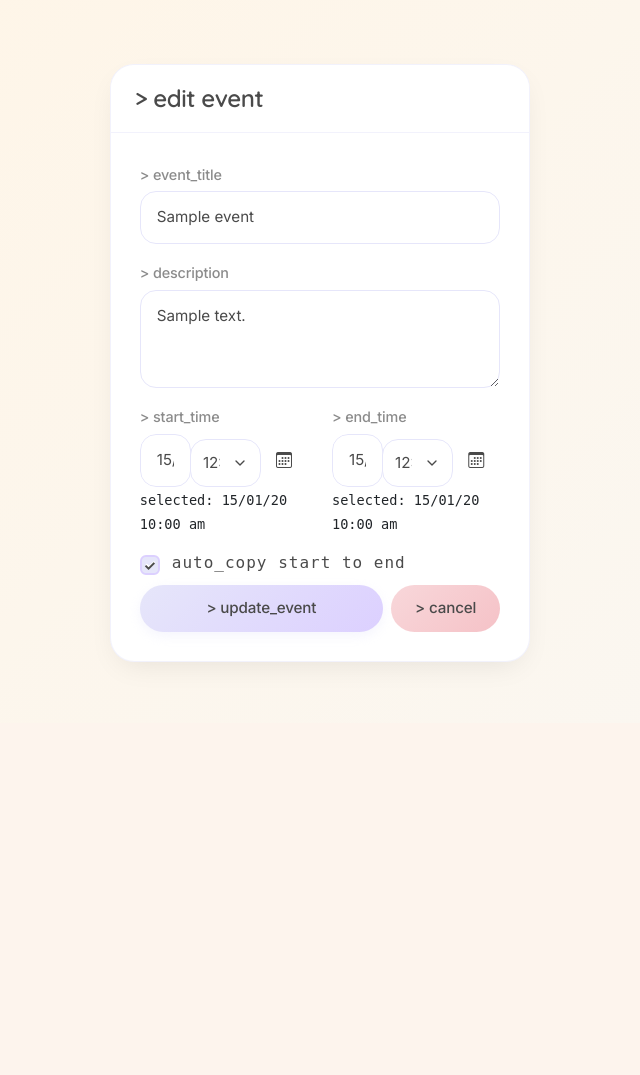
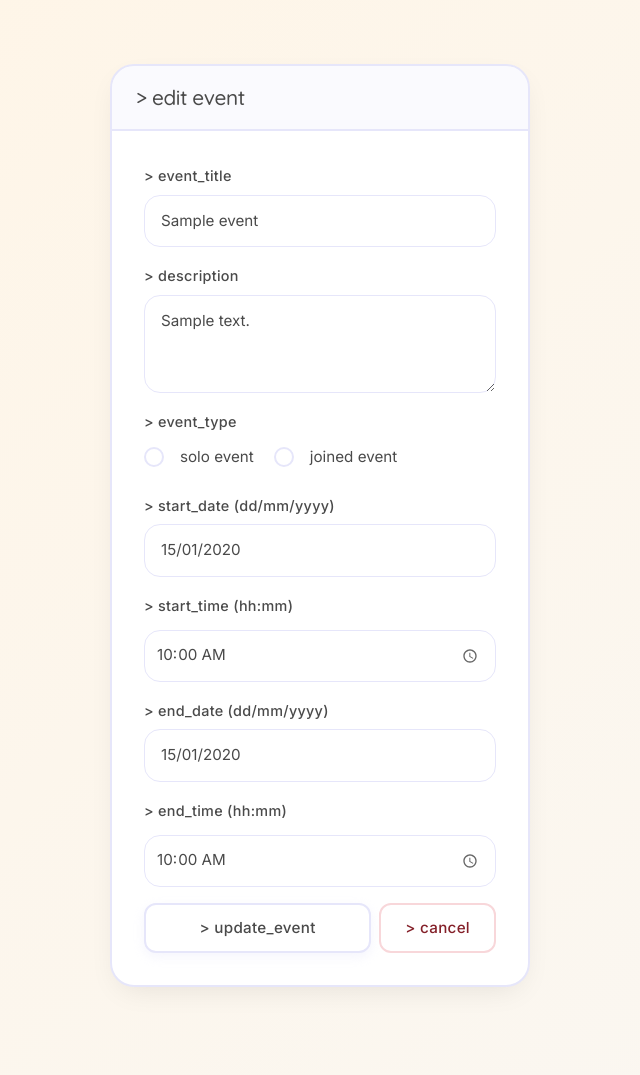
Before and after one commit to schizoscar/sumire-mia-app, a Flask app: page /calendar/edit/1 in a window 1280 px wide. Shown: the part 77-1152 px from the top of the page, without its empty margins (320-960 px from the left). Before the commit the page ends 742 px from the top, so only its background shows below. Run offline with Flask 3, Linux system fonts and the light colour scheme; a user stored in the database is signed in; tables that the repository leaves empty hold one stand-in row (values such as "Sample post"); some libraries are stand-ins or nearby versions.

Commit message:
fix calendar edit form styling and time input functionality

```diff
--- a/app/routes/calendar.py
+++ b/app/routes/calendar.py
@@ -106,33 +106,54 @@ def edit(event_id):
     if request.method == 'POST':
         event.title = request.form.get('title')
         event.description = request.form.get('description')
+        event.event_type = request.form.get('event_type', 'solo')
 
-        # Get the date strings
+        # Handle joined event user
+        joined_user_id = request.form.get('joined_user_id')
+        event.joined_user_id = int(joined_user_id) if joined_user_id and event.event_type == 'joined' else None
+
+        # Get the date and time strings
         start_date_str = request.form.get('start_date')
+        start_time_str = request.form.get('start_time')
         end_date_str = request.form.get('end_date')
+        end_time_str = request.form.get('end_time')
 
         try:
-            # Parse date in DD/MM/YY HH:MM AM/PM format
-            event.start_date = datetime.strptime(start_date_str, '%d/%m/%y %I:%M %p')
-            event.end_date = datetime.strptime(end_date_str, '%d/%m/%y %I:%M %p')
+            # Parse start date and time
+            if start_date_str and start_time_str:
+                start_datetime_str = f"{start_date_str} {start_time_str}"
+                event.start_date = datetime.strptime(start_datetime_str, '%d/%m/%Y %H:%M')
+
+            # Parse end date and time
+            if end_date_str and end_time_str:
+                end_datetime_str = f"{end_date_str} {end_time_str}"
+                event.end_date = datetime.strptime(end_datetime_str, '%d/%m/%Y %H:%M')
 
             db.session.commit()
             flash('Event updated successfully!', 'success')
             return redirect(url_for('calendar.index'))
 
         except ValueError as e:
-            print(f"Date parsing error: {e}")  # Debug print
-            flash('Invalid date format. Please use DD/MM/YY format.', 'error')
+            print(f"Date parsing error: {e}")
+            flash('Invalid date/time format. Please use DD/MM/YYYY for dates and HH:MM for times.', 'error')
 
     # Format dates for display in the form
-    formatted_start = event.start_date.strftime('%d/%m/%y %I:%M %p') if event.start_date else ''
-    formatted_end = event.end_date.strftime('%d/%m/%y %I:%M %p') if event.end_date else ''
+    formatted_start_date = event.start_date.strftime('%d/%m/%Y') if event.start_date else ''
+    formatted_start_time = event.start_date.strftime('%H:%M') if event.start_date else '12:00'
+    formatted_end_date = event.end_date.strftime('%d/%m/%Y') if event.end_date else ''
+    formatted_end_time = event.end_date.strftime('%H:%M') if event.end_date else '13:00'
+
+    # Get all users for the joined event dropdown
+    from app.models.user import User
+    users = User.query.all()
 
     return render_template('calendar/edit.html', title='Edit Event',
                          event=event,
-                         formatted_start=formatted_start,
-                         formatted_end=formatted_end)
-
+                         formatted_start_date=formatted_start_date,
+                         formatted_start_time=formatted_start_time,
+                         formatted_end_date=formatted_end_date,
+                         formatted_end_time=formatted_end_time,
+                         users=users)
 @calendar_bp.route('/delete/<int:event_id>')
 @login_required
 def delete(event_id):
--- a/app/templates/calendar/edit.html
+++ b/app/templates/calendar/edit.html
@@ -22,37 +22,64 @@
                         <textarea class="form-control" id="description" name="description" rows="3">{{ event.description or '' }}</textarea>
                     </div>
 
-                    <div class="row">
-                        <div class="col-md-6 mb-3">
-                            <label for="start_date" class="form-label">> START_TIME</label>
-                            <div class="input-group">
-                                <input type="text" class="form-control datetime-picker" id="start_date" name="start_date"
-                                       placeholder="Click to select date"
-                                       value="{{ formatted_start }}" required readonly>
-                                <span class="input-group-text date-icon" style="background: transparent; border: 1px solid var(--neon-purple); cursor: pointer;" onclick="$('#start_date').datepicker('show');">
-                                    <i class="bi bi-calendar3" style="color: var(--neon-purple);"></i>
-                                </span>
-                            </div>
-                            <small class="form-text text-date-example">Selected: <span id="start_display">{{ formatted_start or 'Not set' }}</span></small>
-                        </div>
-
-                        <div class="col-md-6 mb-3">
-                            <label for="end_date" class="form-label">> END_TIME</label>
-                            <div class="input-group">
-                                <input type="text" class="form-control datetime-picker" id="end_date" name="end_date"
-                                       placeholder="Click to select date"
-                                       value="{{ formatted_end }}" required readonly>
-                                <span class="input-group-text date-icon" style="background: transparent; border: 1px solid var(--neon-pink); cursor: pointer;" onclick="$('#end_date').datepicker('show');">
-                                    <i class="bi bi-calendar3" style="color: var(--neon-pink);"></i>
-                                </span>
-                            </div>
-                            <small class="form-text text-date-example">Selected: <span id="end_display">{{ formatted_end or 'Not set' }}</span></small>
+                    <!-- Simple Radio Button for Event Type -->
+                    <div class="mb-4">
+                        <label class="form-label">> EVENT_TYPE</label>
+                        <div class="simple-radio-group">
+                            <label class="simple-radio">
+                                <input type="radio" name="event_type" value="solo" {% if event.event_type == 'solo' %}checked{% endif %}>
+                                <span>solo event</span>
+                            </label>
+                            <label class="simple-radio">
+                                <input type="radio" name="event_type" value="joined" {% if event.event_type == 'joined' %}checked{% endif %}>
+                                <span>joined event</span>
+                            </label>
                         </div>
                     </div>
 
-                    <div class="mb-3 form-check">
-                        <input type="checkbox" class="form-check-input" id="copy_end" checked>
-                        <label class="form-check-label" for="copy_end">AUTO_COPY START TO END</label>
+                    <!-- User Selector for Joined Events -->
+                    <div class="user-selector mb-4" id="userSelector" {% if event.event_type != 'joined' %}style="display: none;"{% endif %}>
+                        <label for="joined_user" class="form-label">> JOIN WITH</label>
+                        <select class="form-control" id="joined_user" name="joined_user_id">
+                            <option value="">select a user...</option>
+                            {% for user in users %}
+                                {% if user.id != current_user.id %}
+                                <option value="{{ user.id }}" {% if event.joined_user_id == user.id %}selected{% endif %}>
+                                    {{ user.username }}
+                                </option>
+                                {% endif %}
+                            {% endfor %}
+                        </select>
+                    </div>
+
+                    <div class="mb-3">
+                        <label for="start_date" class="form-label">> START_DATE (DD/MM/YYYY)</label>
+                        <input type="text" class="form-control datepicker-input" id="start_date"
+                               placeholder="DD/MM/YYYY"
+                               value="{{ event.start_date.strftime('%d/%m/%Y') if event.start_date else '' }}"
+                               required>
+                    </div>
+
+                    <div class="mb-3">
+                        <label for="start_time" class="form-label">> START_TIME (HH:MM)</label>
+                        <input type="time" class="form-control" id="start_time" name="start_time"
+                               value="{{ event.start_date.strftime('%H:%M') if event.start_date else '12:00' }}"
+                               step="60" required>
+                    </div>
+
+                    <div class="mb-3">
+                        <label for="end_date" class="form-label">> END_DATE (DD/MM/YYYY)</label>
+                        <input type="text" class="form-control datepicker-input" id="end_date"
+                               placeholder="DD/MM/YYYY"
+                               value="{{ event.end_date.strftime('%d/%m/%Y') if event.end_date else '' }}"
+                               required>
+                    </div>
+
+                    <div class="mb-3">
+                        <label for="end_time" class="form-label">> END_TIME (HH:MM)</label>
+                        <input type="time" class="form-control" id="end_time" name="end_time"
+                               value="{{ event.end_date.strftime('%H:%M') if event.end_date else '13:00' }}"
+                               step="60" required>
                     </div>
 
                     <div class="d-flex gap-2">
@@ -69,150 +96,318 @@
     </div>
 </div>
 
-<!-- Add JavaScript for datetime handling -->
+<!-- JavaScript for datetime handling -->
 <script>
     $(document).ready(function () {
-        // Initialize datetime pickers
-        $('.datetime-picker').datepicker({
-            format: 'dd/mm/yy',
+        // Initialize datepickers
+        $('.datepicker-input').datepicker({
+            format: 'dd/mm/yyyy',
             autoclose: true,
             todayHighlight: true,
-            startDate: '0d',
-            orientation: 'bottom auto',
-            templates: {
-                leftArrow: '<i class="bi bi-chevron-left"></i>',
-                rightArrow: '<i class="bi bi-chevron-right"></i>'
-            },
-            language: 'en'
-        }).on('changeDate', function (e) {
-            const selectedDate = e.date;
-            const currentVal = $(this).val();
-            const currentTime = currentVal ? currentVal.split(' ')[1] : '02:30 PM';
-            const formattedDate = formatDateWithTime(selectedDate, currentTime);
-
-            $(this).val(formattedDate);
-
-            const id = $(this).attr('id');
-            $('#' + id + '_display').text(formattedDate);
-
-            if (id === 'start_date' && $('#copy_end').is(':checked')) {
-                $('#end_date').val(formattedDate);
-                $('#end_display').text(formattedDate);
-                $('#end_date').next('.time-select').val($(this).next('.time-select').val());
-            }
+            orientation: 'bottom auto'
         });
 
-        function formatDateWithTime(date, time = '02:30 PM') {
-            const day = String(date.getDate()).padStart(2, '0');
-            const month = String(date.getMonth() + 1).padStart(2, '0');
-            const year = String(date.getFullYear()).slice(-2);
-            return `${day}/${month}/${year} ${time}`;
-        }
-
-        // Time picker
-        function addTimePicker(inputId, selectedTime) {
-            const timeOptions = ['12:00 AM', '01:00 AM', '02:00 AM', '03:00 AM', '04:00 AM', '05:00 AM',
-                '06:00 AM', '07:00 AM', '08:00 AM', '09:00 AM', '10:00 AM', '11:00 AM',
-                '12:00 PM', '01:00 PM', '02:00 PM', '03:00 PM', '04:00 PM', '05:00 PM',
-                '06:00 PM', '07:00 PM', '08:00 PM', '09:00 PM', '10:00 PM', '11:00 PM'];
-
-            const timeSelect = $(`
-            <select class="form-control time-select mt-2" style="background: rgba(10,10,15,0.9); color: var(--neon-green); border: 1px solid var(--neon-purple);">
-                ${timeOptions.map(time => `<option value="${time}" ${time === selectedTime ? 'selected' : ''}>${time}</option>`).join('')}
-            </select>
-        `);
-
-            $(inputId).after(timeSelect);
-
-            timeSelect.on('change', function () {
-                const currentVal = $(inputId).val();
-                if (currentVal) {
-                    const datePart = currentVal.split(' ')[0];
-                    $(inputId).val(datePart + ' ' + $(this).val());
-                    $(inputId + '_display').text(datePart + ' ' + $(this).val());
-                }
-            });
-        }
-
-        // Get initial times
-        const startTime = $('#start_date').val() ? $('#start_date').val().split(' ')[1] : '02:30 PM';
-        const endTime = $('#end_date').val() ? $('#end_date').val().split(' ')[1] : '03:30 PM';
-
-        addTimePicker('#start_date', startTime);
-        addTimePicker('#end_date', endTime);
-
-        // Auto-copy logic
-        $('#start_date').on('change', function () {
-            if ($('#copy_end').is(':checked')) {
-                $('#end_date').val($(this).val());
-                $('#end_display').text($(this).val());
-                $('#end_date').next('.time-select').val($(this).next('.time-select').val());
-            }
-        });
-
-        $('#copy_end').on('change', function () {
-            if ($(this).is(':checked') && $('#start_date').val()) {
-                $('#end_date').val($('#start_date').val());
-                $('#end_display').text($('#start_date').val());
-                $('#end_date').next('.time-select').val($('#start_date').next('.time-select').val());
+        // Toggle user selector based on event type
+        $('input[name="event_type"]').on('change', function () {
+            if ($(this).val() === 'joined') {
+                $('#userSelector').slideDown(200);
+            } else {
+                $('#userSelector').slideUp(200);
             }
         });
     });
 </script>
 
 <style>
-/* Copy the same styles from add.html */
-.datetime-picker {
+/* Datepicker customization */
+.datepicker {
+    background: var(--darker-bg) !important;
+    border: 2px solid var(--neon-purple) !important;
+    border-radius: 0 !important;
+    font-family: 'Share Tech Mono', monospace;
+    z-index: 9999 !important;
+}
+
+.datepicker table {
+    background: var(--darker-bg);
+    width: 100%;
+}
+
+.datepicker td, .datepicker th {
+    color: var(--text-primary) !important;
+    border-radius: 0 !important;
+    padding: 8px !important;
+}
+
+.datepicker td.active, .datepicker td.active:hover {
+    background: var(--neon-purple) !important;
+    color: var(--dark-bg) !important;
+    text-shadow: none !important;
+}
+
+.datepicker td:hover {
+    background: rgba(184, 41, 255, 0.3) !important;
+}
+
+.datepicker .datepicker-switch:hover,
+.datepicker .prev:hover,
+.datepicker .next:hover {
+    background: var(--neon-pink) !important;
+}
+
+/* Simple Radio Button Styles */
+.simple-radio-group {
+    display: flex;
+    gap: 20px;
+    margin-top: 5px;
+}
+
+.simple-radio {
+    display: flex;
+    align-items: center;
+    gap: 8px;
+    cursor: pointer;
+    color: var(--charcoal);
+    font-family: 'Inter', sans-serif;
+    font-size: 0.95rem;
+}
+
+.simple-radio input[type="radio"] {
+    width: 18px;
+    height: 18px;
+    cursor: pointer;
+    accent-color: var(--sage-green); /* Pastel green for selected state */
+}
+
+.simple-radio input[type="radio"]:checked {
+    background-color: var(--sage-green);
+    border-color: var(--sage-green);
+}
+
+/* Time input styling */
+input[type="time"].form-control {
+    color-scheme: light;
+    background: white !important;
+    border: 2px solid var(--pastel-pink) !important;
+    color: var(--charcoal) !important;
+    padding: 12px;
+    font-family: 'Inter', sans-serif;
     cursor: pointer;
 }
 
-.text-date-example {
-    color: var(--neon-green) !important;
-    font-family: 'Share Tech Mono', monospace;
-    font-size: 0.85rem;
-    opacity: 1;
-    text-shadow: 0 0 5px var(--neon-green);
-    margin-top: 5px;
+input[type="time"].form-control:focus {
+    border-color: var(--pastel-pink) !important;
+    box-shadow: 0 0 0 3px rgba(255, 209, 220, 0.3) !important;
+    outline: none;
 }
 
-#start_display, #end_display {
-    color: var(--neon-pink) !important;
-    font-weight: bold;
-    text-shadow: 0 0 5px var(--neon-pink);
+input[type="time"].form-control::-webkit-calendar-picker-indicator {
+    filter: none;
+    opacity: 0.6;
+    cursor: pointer;
+    padding: 5px;
 }
 
-.time-select {
-    font-family: 'Share Tech Mono', monospace;
-    cursor: pointer;
-    border-radius: 0;
+input[type="time"].form-control::-webkit-calendar-picker-indicator:hover {
+    opacity: 1;
 }
 
-.time-select option {
-    background: var(--darker-bg);
-    color: var(--text-primary);
+/* Time input dropdown/clock styling */
+input[type="time"]::-webkit-datetime-edit-fields-wrapper {
+    color: var(--charcoal);
 }
 
-.date-icon:hover {
-    background: rgba(184, 41, 255, 0.3) !important;
+input[type="time"]::-webkit-datetime-edit-text {
+    color: var(--pastel-pink);
+    font-weight: bold;
 }
 
-.form-check-input {
-    background-color: transparent;
-    border-color: var(--neon-purple);
+input[type="time"]::-webkit-datetime-edit-hour-field,
+input[type="time"]::-webkit-datetime-edit-minute-field {
+    color: var(--charcoal);
+    background: transparent;
+}
+
+input[type="time"]::-webkit-datetime-edit-hour-field:focus,
+input[type="time"]::-webkit-datetime-edit-minute-field:focus {
+    background-color: var(--pastel-pink);
+    color: var(--charcoal);
+    outline: none;
+}
+
+/* Datepicker customization */
+.datepicker {
+    background: white !important;
+    border: 2px solid var(--pastel-lavender) !important;
+    border-radius: 12px !important;
+    font-family: 'Inter', sans-serif;
+    box-shadow: var(--shadow-soft);
+}
+
+.datepicker table {
+    background: white;
+    width: 100%;
+    border-radius: 12px;
+}
+
+.datepicker td, .datepicker th {
+    color: var(--charcoal) !important;
+    border-radius: 8px !important;
+    padding: 8px !important;
+}
+
+.datepicker td.active, .datepicker td.active:hover {
+    background: var(--sage-green) !important;
+    color: var(--charcoal) !important;
+    font-weight: 500;
+}
+
+.datepicker td:hover {
+    background: var(--pastel-lavender) !important;
+}
+
+.datepicker .datepicker-switch:hover,
+.datepicker .prev:hover,
+.datepicker .next:hover {
+    background: var(--pastel-pink) !important;
+    color: var(--charcoal) !important;
+}
+
+/* Form control styling for date inputs */
+.form-control, .form-control:focus {
+    background: white !important;
+    border: 2px solid var(--pastel-lavender) !important;
+    color: var(--charcoal) !important;
+    font-family: 'Inter', sans-serif;
+    padding: 12px;
+    border-radius: 8px;
+}
+
+.form-control:focus {
+    border-color: var(--pastel-pink) !important;
+    box-shadow: 0 0 0 3px rgba(255, 209, 220, 0.3) !important;
+}
+
+.form-control::placeholder {
+    color: var(--warm-gray) !important;
+    opacity: 0.7;
+}
+
+/* User selector */
+.user-selector select {
+    background: white !important;
+    color: var(--charcoal) !important;
+    border: 2px solid var(--pastel-lavender) !important;
+    padding: 12px;
+    font-family: 'Inter', sans-serif;
+    width: 100%;
+    border-radius: 8px;
     cursor: pointer;
 }
 
-.form-check-input:checked {
-    background-color: var(--neon-purple);
-    border-color: var(--neon-purple);
+.user-selector select:focus {
+    border-color: var(--pastel-pink) !important;
+    outline: none;
+    box-shadow: 0 0 0 3px rgba(255, 209, 220, 0.3);
 }
 
-.form-check-label {
-    color: var(--neon-green);
-    font-family: 'Share Tech Mono', monospace;
-    text-transform: uppercase;
-    letter-spacing: 1px;
-    cursor: pointer;
+.user-selector select option {
+    background: white;
+    padding: 10px;
+    color: var(--charcoal);
+}
+
+/* Button styling */
+.btn {
+    font-family: 'Inter', sans-serif;
+    font-weight: 500;
+    border-radius: 12px !important;
+    padding: 12px 24px;
+    transition: all 0.2s ease;
+    text-transform: lowercase;
+    letter-spacing: 0.3px;
+}
+
+.btn-primary {
+    background: white !important;
+    border: 2px solid var(--pastel-lavender) !important;
+    color: var(--charcoal) !important;
+}
+
+.btn-primary:hover {
+    background: var(--pastel-lavender) !important;
+    border-color: var(--soft-lavender) !important;
+    color: var(--charcoal) !important;
+    transform: translateY(-2px);
+    box-shadow: var(--shadow-hover);
+}
+
+.btn-danger {
+    background: white !important;
+    border: 2px solid #f8d7da !important;
+    color: #842029 !important;
+}
+
+.btn-danger:hover {
+    background: #f8d7da !important;
+    border-color: #f5c2c7 !important;
+    color: #842029 !important;
+    transform: translateY(-2px);
+    box-shadow: var(--shadow-hover);
+}
+
+/* Card styling */
+.auth-card {
+    border: 2px solid var(--pastel-lavender);
+    border-radius: 24px !important;
+    box-shadow: var(--shadow-soft);
+}
+
+.card-header {
+    background: rgba(230, 230, 250, 0.2) !important;
+    border-bottom: 2px solid var(--pastel-lavender) !important;
+    padding: 1.2rem 1.5rem;
+}
+
+.card-header h4 {
+    color: var(--charcoal);
+    font-size: 1.3rem;
+    font-weight: 500;
+}
+
+.card-body {
+    padding: 2rem;
+}
+
+/* Labels */
+.form-label {
+    color: var(--charcoal);
+    font-weight: 500;
+    margin-bottom: 8px;
+    font-size: 0.9rem;
+    text-transform: lowercase;
+    letter-spacing: 0.3px;
+}
+
+/* Mobile responsiveness */
+@media (max-width: 768px) {
+    .simple-radio-group {
+        flex-direction: column;
+        gap: 10px;
+    }
+
+    .btn {
+        width: 100%;
+        margin-bottom: 10px;
+    }
+
+    .d-flex.gap-2 {
+        flex-direction: column;
+    }
+
+    .card-body {
+        padding: 1.5rem;
+    }
 }
 </style>
 {% endblock %}
```
